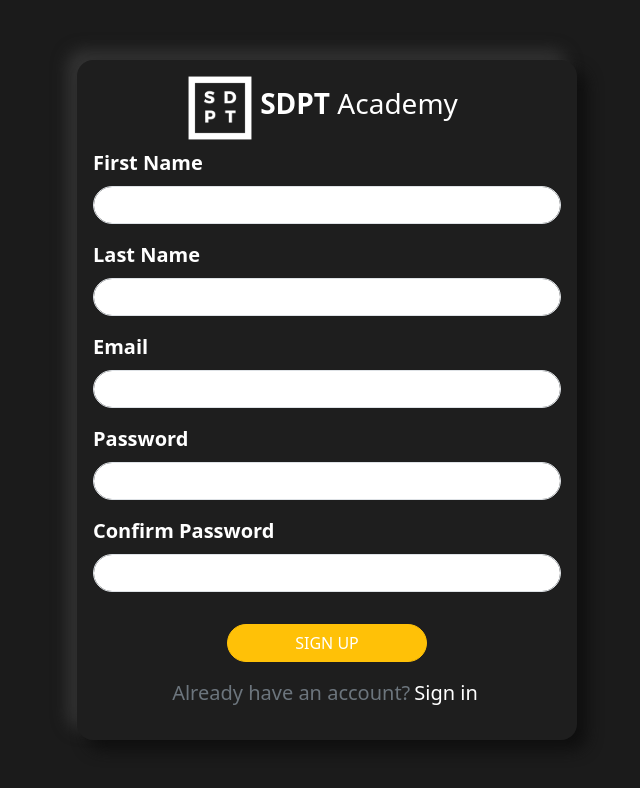
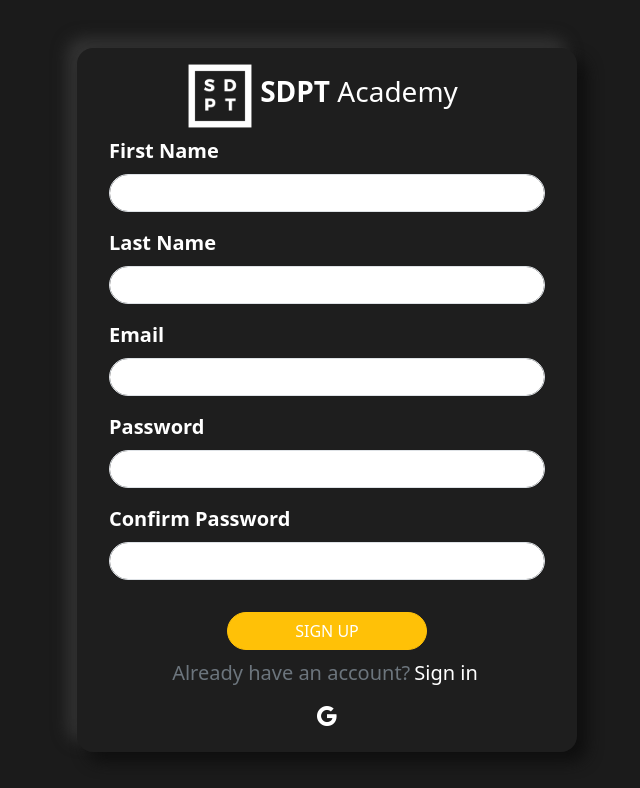
Before and after one commit to SamuelAlac/SDPTAcademy, a React (Vite) app in the folder SDPTAcademy/: page /Auth in a window 1280 px wide. Both pictures are taken after a click on the button "Sign up". Shown: the top 788 px of the page, without its empty margins (313-953 px from the left). Built offline with nearby package versions, Linux system fonts and the light colour scheme; no server answers.

Commit message:
google auth

```diff
--- a/SDPTAcademy/src/Pages/Login/Auth.jsx
+++ b/SDPTAcademy/src/Pages/Login/Auth.jsx
@@ -2,7 +2,7 @@
 import { useNavigate, Link } from "react-router-dom"
 import SDPTLogo from '../../assets/SDPT Logo.svg'
 import './auth.css'
-import { auth, db } from '../../components/configs/firebase-config'
+import { auth, db, googleAuthProvider } from '../../components/configs/firebase-config'
 import { createUserWithEmailAndPassword,
     signOut, sendEmailVerification,
     sendPasswordResetEmail,
@@ -10,6 +10,7 @@
     signInWithPhoneNumber,
     confirmPasswordReset,
     GoogleAuthProvider,
+    signInWithPopup,
     } from 'firebase/auth'
 import { addDoc, collection, doc, setDoc } from 'firebase/firestore'
 
@@ -73,6 +74,15 @@
         navigate(<PhoneAuth/>);
     }
 
+    //For handling google login
+    const handleGoogleSignIn = async () =>{
+        try{
+            await signInWithPopup(auth, googleAuthProvider)
+        }catch(error){
+            console.log(error.message);
+        }
+    }
+
 
   return (
     <div className="container vh-100 d-flex align-items-center justify-content-center text-white">
@@ -84,13 +94,13 @@
             </legend>
             {!isRegistered &&
             <>
-            <div className="my-md-3">
+            <div className="my-md-3 px-3">
                 <label htmlFor="firstName" className='form-label fw-semibold fs-5'>First Name</label>
                 <input type="text" className="form-control rounded-5" id ="firstName"
                 onChange={(e)=> setFirstName(e.target.value)}/>
             </div>
 
-            <div className="my-md-3">
+            <div className="my-md-3 px-3">
                 <label htmlFor="lastName" className='form-label fw-semibold fs-5'>Last Name</label>
                 <input type="text" className="form-control rounded-5" id ="lastName"
                 onChange={(e)=> setLastName(e.target.value)}/>
@@ -98,19 +108,19 @@
             </>
             }
 
-            <div className="mb-md-3">
+            <div className="mb-md-3 px-3">
                 <label htmlFor="userEmail" className='form-label fw-semibold fs-5'>Email</label>
                 <input type="email" className="form-control rounded-5" id ="userEmail"
                 onChange={(e)=> setEmail(e.target.value)}/>
             </div>
-            <div className="mb-md-3">
+            <div className="mb-md-3 px-3">
                 <label htmlFor="userPassword" className='form-label fw-semibold fs-5'>Password</label>
                 <input type="password" className="form-control rounded-5" id ="userPassword"
                 onChange={(e)=> setPassword(e.target.value)}/>
             </div>
 
             {!isRegistered &&
-            <div className="mb-md-3">
+            <div className="mb-md-3 px-3">
                 <label htmlFor="userConfirmPassword" className='form-label fw-semibold fs-5'>Confirm Password</label>
                 <input type="password" className="form-control rounded-5" id ="userConfirmPassword"
                 onChange={(e)=>setConfirmPassword(e.target.value)}/>
@@ -129,7 +139,7 @@
             </div>
             }
 
-            <div className="text-center mt-md-3">
+            <div className="text-center mt-md-2">
                 {isRegistered &&
                     <p className="lead text-secondary">Don't have an account?<span className='fsw-medium text-white mx-1' role='button' onClick={handleChange}>Sign up</span></p>
                 }
@@ -137,7 +147,11 @@
                     <p className="lead text-secondary">Already have an account?<span className='fsw-medium text-white mx-1' role='button' onClick={handleChange}>Sign in</span></p>
                 }
             </div>
+
+            <h1 className="lead fw-bold text-center" role='button' onClick={handleGoogleSignIn}><i class="bi bi-google text"></i></h1>
         </form>
+
+
     </div>
   )
 }
--- a/SDPTAcademy/src/components/configs/firebase-config.js
+++ b/SDPTAcademy/src/components/configs/firebase-config.js
@@ -1,7 +1,7 @@
 // Import the functions you need from the SDKs you need
 import { initializeApp } from "firebase/app";
 import { getAnalytics } from "firebase/analytics";
-import { getAuth} from "firebase/auth";
+import { getAuth, GoogleAuthProvider} from "firebase/auth";
 import { getFirestore } from "firebase/firestore";
 // TODO: Add SDKs for Firebase products that you want to use
 // https://firebase.google.com/docs/web/setup#available-libraries
@@ -24,3 +24,4 @@
 const analytics = getAnalytics(app);
 export const auth = getAuth(app);
 export const db = getFirestore(app);
+export const googleAuthProvider = new GoogleAuthProvider(app);
```
